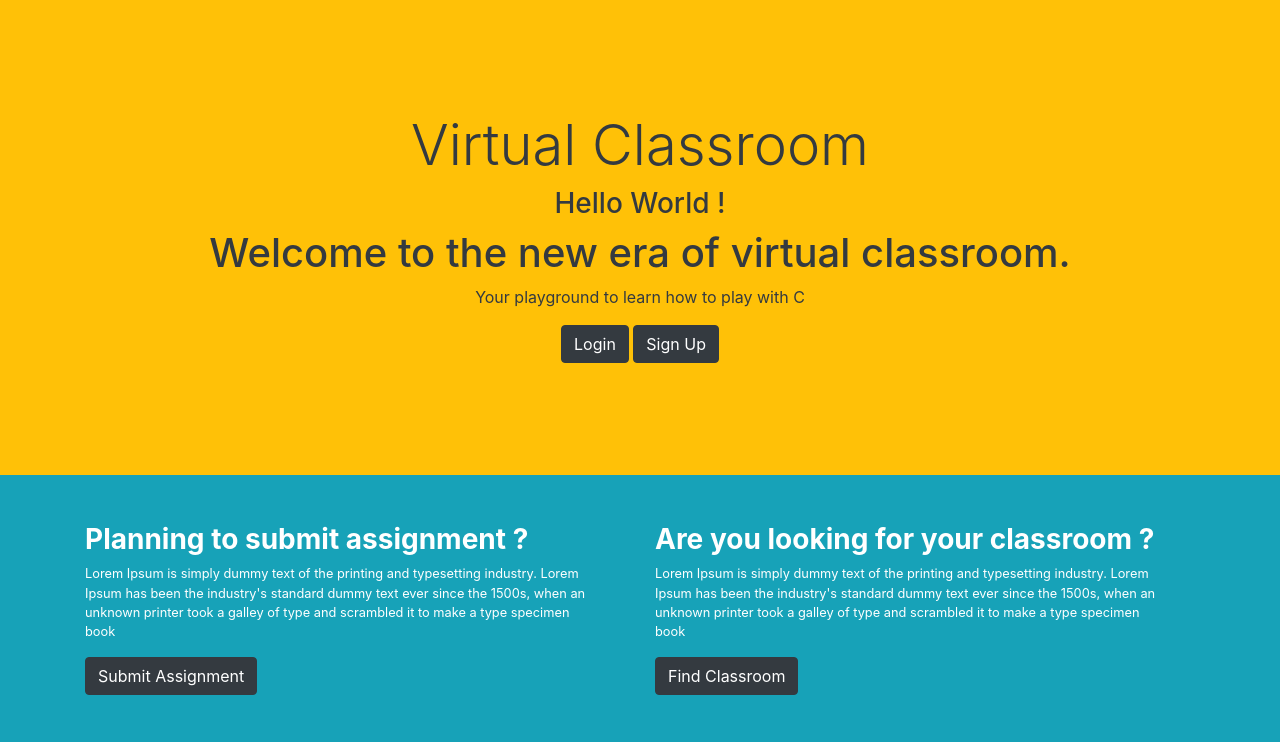
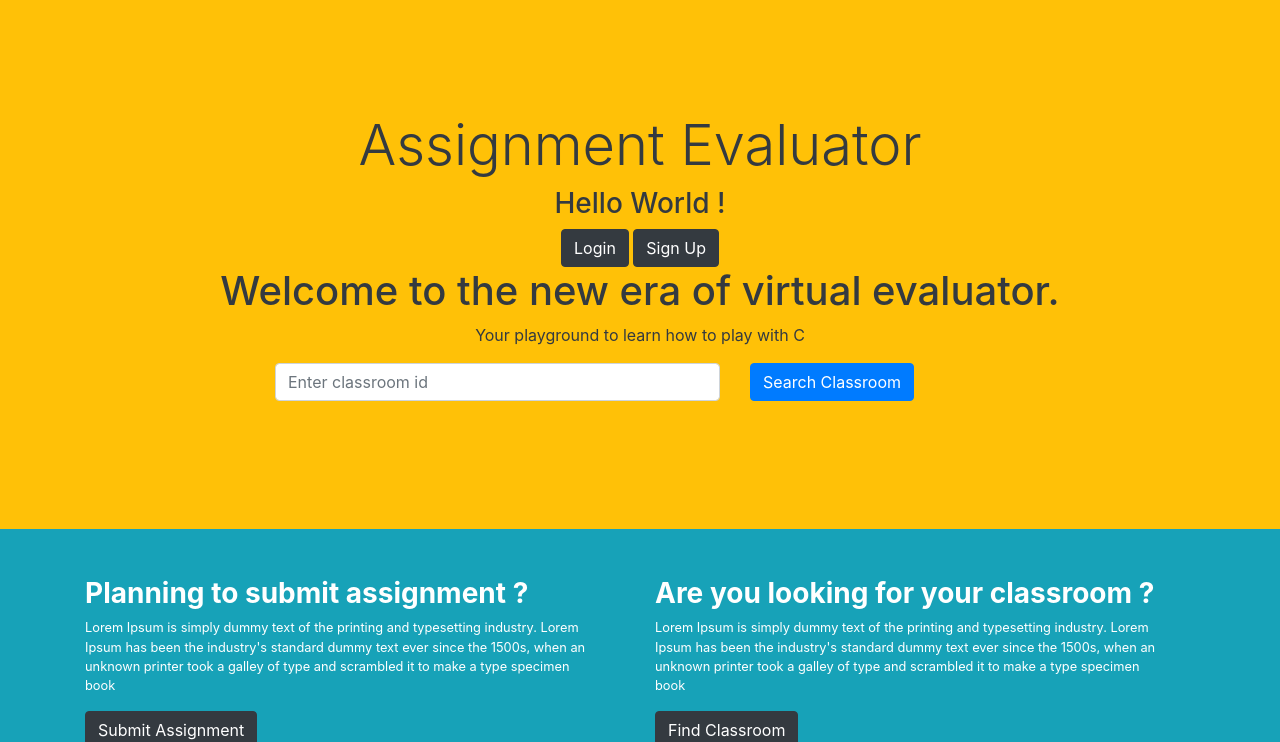
Before and after one commit to miraz7/C-COMPILER, a Flask app: page / in a window 1280 px wide. Shown: the part 56-798 px from the top of the page. Run offline with Flask 2, Linux system fonts and the light colour scheme; some libraries are stand-ins or nearby versions; some web fonts are replaced.

Commit message:
index template updated

```diff
--- a/templates/index.html
+++ b/templates/index.html
@@ -7,15 +7,31 @@
         <div class="jumbotron jumbotron-fluid bg-warning mb-0">
 
           <div class="container py-5 text-center text-dark">
-            <h1 class="display-4 text-center fnt_kumar">Virtual Classroom</h1>
+            <h1 class="display-4 text-center fnt_kumar">Assignment Evaluator</h1>
             <h3 class="fnt_opensans">Hello World ! </h3>
-            <h1 class="fnt_anton">Welcome to the new era of virtual classroom.</h1>
+            {% if current_user.is_authenticated %}
+            <a class="btn btn-dark fnt_ptsans" href="{{ url_for('dashboard')}}">Go to Dashboard</a>
+            {% else %}
+            <a class="btn btn-dark fnt_ptsans" href="{{ url_for('login')}}">Login</a>
+            <a class="btn btn-dark fnt_ptsans" href="{{ url_for('register')}}">Sign Up</a>
+            {% endif %}
+            <h1 class="fnt_anton">Welcome to the new era of virtual evaluator.</h1>
             <p class="fnt_ptsans">Your playground to learn how to play with C</p>
+              <form action="{{ url_for('search_classroom') }}" method="post">
+                  <div class="form-group row">
+                      <div class="col-2"></div>
+
+                      <div class="col-5">
+                        <input class="form-control" name="class_id" type="number" id="example-number-input" placeholder="Enter classroom id">
+                      </div>
+                      <div class="col-1">
+                      <button type="submit" class="btn btn-primary">Search Classroom</button>
+                  </div>
+                  </div>
 
 
-            {% if current_user.is_authenticated %}<a class="btn btn-dark fnt_ptsans" href="{{ url_for('dashboard')}}">Go to Dashboard</a>  {% else %}<a class="btn btn-dark fnt_ptsans" href="{{ url_for('login')}}">Login</a>
-            <a class="btn btn-dark fnt_ptsans" href="{{ url_for('register')}}">Sign Up</a>
-     {% endif %}     </div>
+              </form>
+          </div>
 
         </div>
 
@@ -32,7 +48,7 @@
             <div class="col-6 pr-5">
                 <h3 class="fnt_opensans"><strong>Are you looking for your classroom ?</strong></h3>
                 <p class="fnt_ptsans small">Lorem Ipsum is simply dummy text of the printing and typesetting industry. Lorem Ipsum has been the industry's standard dummy text ever since the 1500s, when an unknown printer took a galley of type and scrambled it to make a type specimen book</p>
-                <a class="btn btn-dark fnt_ptsans" href="#">Find Classroom</a>
+                <a class="btn btn-dark fnt_ptsans" href="{{url_for('all_classrooms')}}">Find Classroom</a>
             </div>
         </div>
     </div>
```
